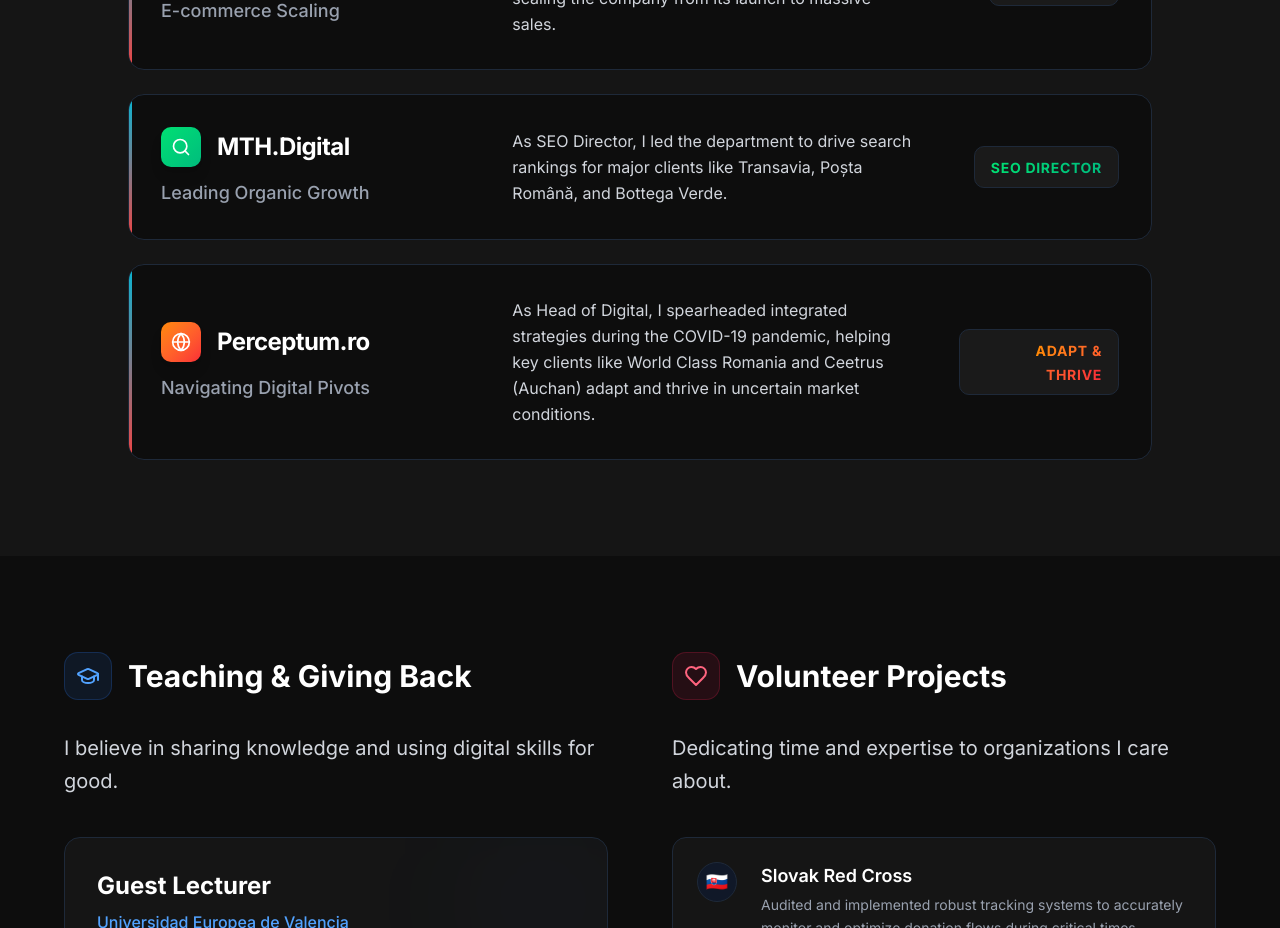
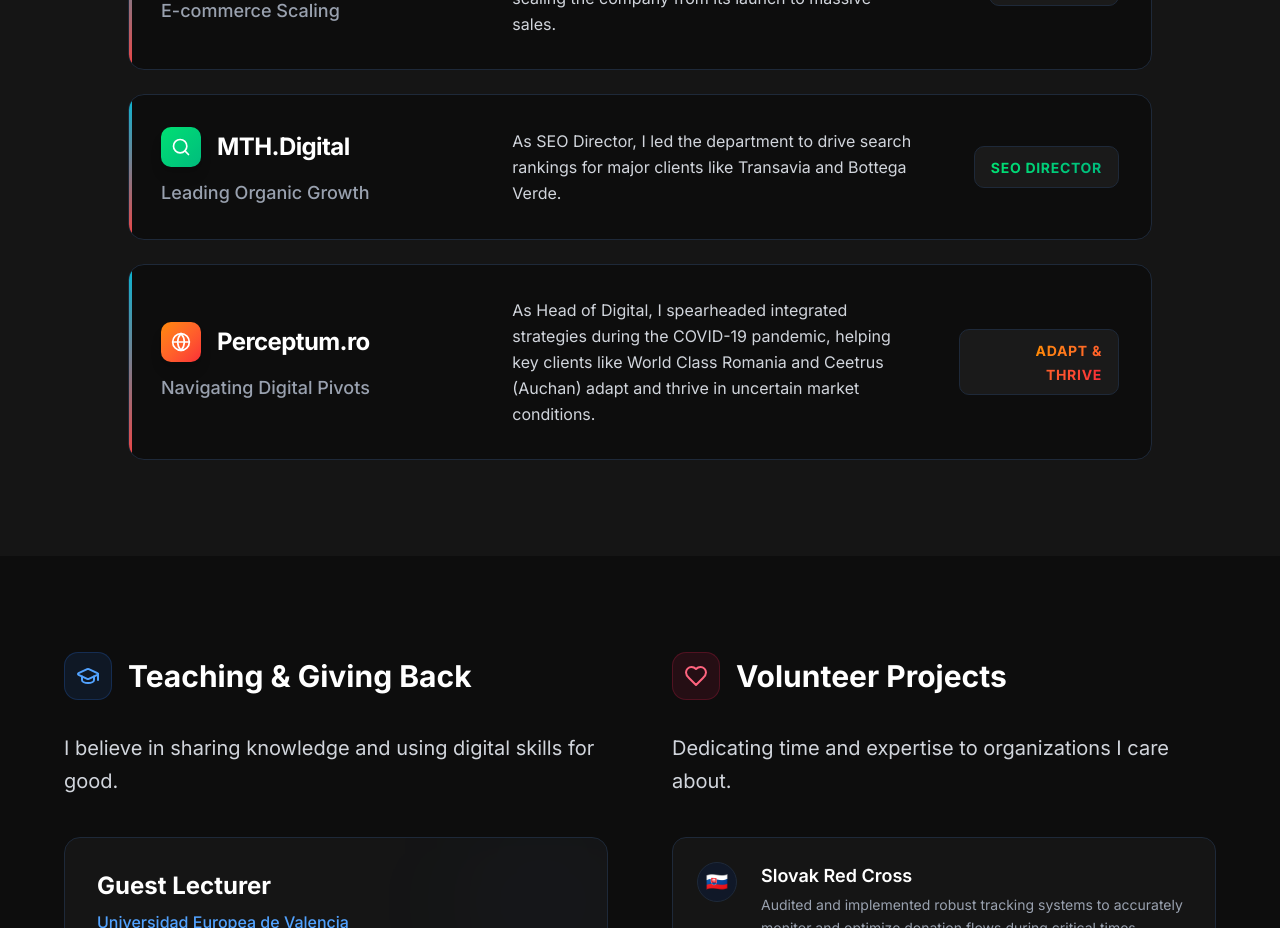
Before and after one commit to horatiu-io/voiqu.com, a Next.js app: page /about in a window 1280 px wide. Shown: the part 2080-3008 px from the top of the page. Built offline with nearby package versions, Linux system fonts and the light colour scheme.

Commit message:
fix Mth clients

```diff
--- a/app/about/page.tsx
+++ b/app/about/page.tsx
@@ -27,7 +27,7 @@ export default function About() {
     {
       company: "MTH.Digital",
       role: "Leading Organic Growth",
-      description: "As SEO Director, I led the department to drive search rankings for major clients like Transavia, Poșta Română, and Bottega Verde.",
+      description: "As SEO Director, I led the department to drive search rankings for major clients like Transavia and Bottega Verde.",
       metric: "SEO Director",
       icon: Search,
       color: "from-green-400 to-emerald-500",
```
